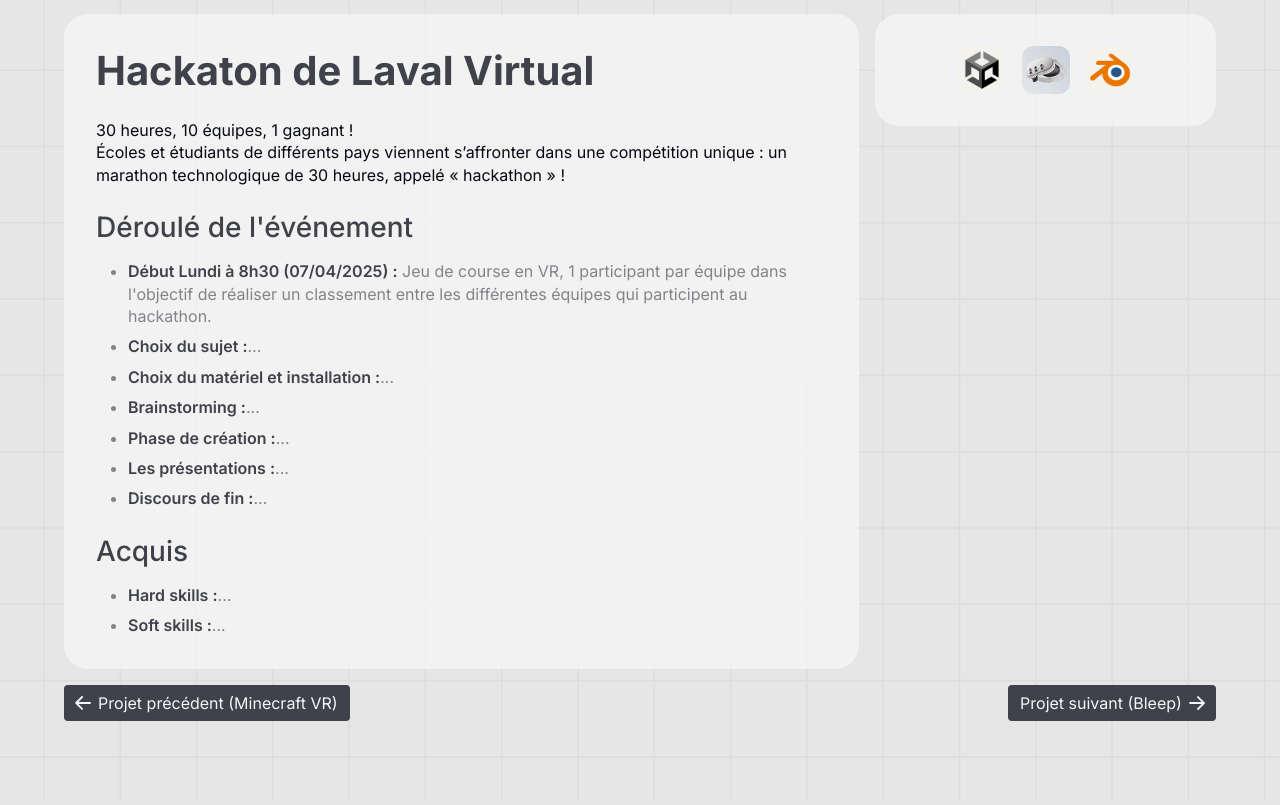
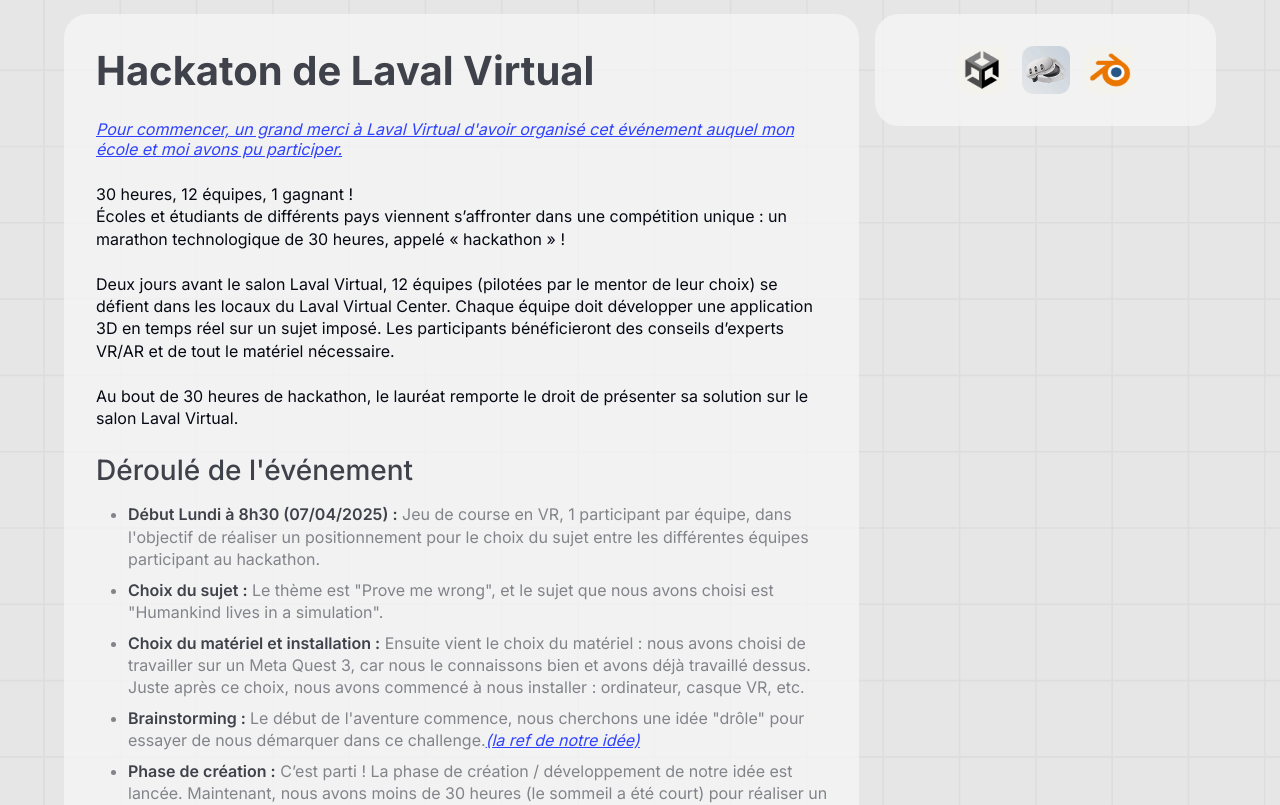
Before and after one commit to colin-lallauret/bento-portfolio, a React (Vite) app: page /projet/3d-game/laval-virtual in a window 1280 px wide. Shown: the part 1484-2289 px from the top of the page. Built offline with nearby package versions, Linux system fonts and the light colour scheme.

Commit message:
Add Laval Virtual Hackaton

```diff
--- a/src/Components/Project3dGame.jsx
+++ b/src/Components/Project3dGame.jsx
@@ -4,6 +4,7 @@ import { Link } from "react-router-dom";
 import MinecraftVR from "../Assets/Images/Projects/MinecraftVR.png";
 import IlePerdu from "../Assets/Images/Projects/IlePerdu.png";
 import NinjaCut from "../Assets/Images/Projects/NinjaCut.png";
+import LavalVirtual from "../Assets/Images/Projects/laval.png";
 
 function Project3dGame() {
   return (
@@ -68,7 +69,7 @@ function Project3dGame() {
             <span>VR / AR</span>
           </div>
         </div>
-        <img src={IlePerdu} alt="Île perdu" />
+        <img src={LavalVirtual} alt="Laval Virtual" />
       </Link>
     </>
   );
--- a/src/Components/Projects/3D_Game/LavalVirtual.jsx
+++ b/src/Components/Projects/3D_Game/LavalVirtual.jsx
@@ -65,46 +65,110 @@ function LavalVirtual() {
         <div className="content-wrapper">
           <div className="text">
             <h3>Hackaton de Laval Virtual</h3>
+            <a
+              target="_blank"
+              style={{
+                color: "#3043FE",
+                textDecoration: "underline",
+                fontStyle: "italic",
+              }}
+              href="https://www.linkedin.com/posts/youenn-thirion-2b555037_lavalvirtual-activity-7315482730044022784-6a-f/?utm_source=share&utm_medium=member_desktop&rcm=ACoAAEDRNa8BKIK61iSl6MWqYZSMuiQJ5ymRddY"
+            >
+              Pour commencer, un grand merci à Laval Virtual d&apos;avoir
+              organisé cet événement auquel mon école et moi avons pu
+              participer.{" "}
+            </a>
             <p>
-              30 heures, 10 équipes, 1 gagnant !<br />
+              30 heures, 12 équipes, 1 gagnant !<br />
               Écoles et étudiants de différents pays viennent s’affronter dans
               une compétition unique : un marathon technologique de 30 heures,
               appelé « hackathon » !<br />
+              <br />
+              Deux jours avant le salon Laval Virtual, 12 équipes (pilotées par
+              le mentor de leur choix) se défient dans les locaux du Laval
+              Virtual Center. Chaque équipe doit développer une application 3D
+              en temps réel sur un sujet imposé. Les participants bénéficieront
+              des conseils d’experts VR/AR et de tout le matériel nécessaire.
+              <br />
+              <br />
+              Au bout de 30 heures de hackathon, le lauréat remporte le droit de
+              présenter sa solution sur le salon Laval Virtual.
             </p>
             <div>
               <h4>Déroulé de l&apos;événement</h4>
               <p>
                 <b>Début Lundi à 8h30 (07/04/2025) :</b> Jeu de course en VR, 1
-                participant par équipe dans l&apos;objectif de réaliser un
-                classement entre les différentes équipes qui participent au
-                hackathon.
+                participant par équipe, dans l&apos;objectif de réaliser un
+                positionnement pour le choix du sujet entre les différentes
+                équipes participant au hackathon.
               </p>
               <p>
-                <b>Choix du sujet :</b>...
+                <b>Choix du sujet :</b> Le thème est &quot;Prove me wrong&quot;,
+                et le sujet que nous avons choisi est &quot;Humankind lives in a
+                simulation&quot;.
               </p>
               <p>
-                <b>Choix du matériel et installation :</b>...
+                <b>Choix du matériel et installation :</b> Ensuite vient le
+                choix du matériel : nous avons choisi de travailler sur un Meta
+                Quest 3, car nous le connaissons bien et avons déjà travaillé
+                dessus. Juste après ce choix, nous avons commencé à nous
+                installer : ordinateur, casque VR, etc.
               </p>
               <p>
-                <b>Brainstorming :</b>...
+                <b>Brainstorming : </b>Le début de l&apos;aventure commence,
+                nous cherchons une idée &quot;drôle&quot; pour essayer de nous
+                démarquer dans ce challenge.
+                <a
+                  target="_blank"
+                  style={{
+                    color: "#3043FE",
+                    textDecoration: "underline",
+                    fontStyle: "italic",
+                  }}
+                  href="https://www.youtube.com/watch?v=Z8yW5cyXXRc"
+                >
+                  (la ref de notre idée)
+                </a>
               </p>
               <p>
-                <b>Phase de création :</b>...
+                <b>Phase de création :</b> C’est parti ! La phase de création /
+                développement de notre idée est lancée. Maintenant, nous avons
+                moins de 30 heures (le sommeil a été court) pour réaliser un
+                prototype fonctionnel.
               </p>
               <p>
-                <b>Les présentations :</b>...
+                <b>Les présentations :</b> Notre prototype est enfin terminé, il
+                est temps de découvrir ce que les autres équipes ont réalisé et
+                de présenter notre projet. Chaque équipe a eu 7 minutes pour
+                présenter son travail.
               </p>
               <p>
-                <b>Discours de fin :</b>...
+                <b>Discours de fin :</b> Remerciements et félicitations de la
+                part de l&apos;équipe organisatrice du hackathon, suivis de
+                l&apos;annonce de l&apos;équipe gagnante :{" "}
+                <a
+                  target="_blank"
+                  style={{
+                    color: "#3043FE",
+                    textDecoration: "underline",
+                    fontStyle: "italic",
+                  }}
+                  href="https://www.linkedin.com/feed/update/urn:li:activity:7316810595196932096/"
+                >
+                  Institute of Art and Technology at NTHU (國立清華大學)
+                </a>
               </p>
             </div>
             <div>
               <h4>Acquis</h4>
               <p>
-                <b>Hard skills :</b>...
+                <b>Hard skills :</b>Prototypage rapide en réalité virtuelle,
+                développement 3D temps réel sur Meta Quest 3, gestion de
+                matériel immersif, présentation technique d’un projet.
               </p>
               <p>
-                <b>Soft skills :</b>...
+                <b>Soft skills :</b>Travail en équipe, créativité, gestion du
+                stress, communication efficace, esprit d’analyse, adaptabilité.
               </p>
             </div>
           </div>
--- a/src/Components/Regions/Header.jsx
+++ b/src/Components/Regions/Header.jsx
@@ -32,7 +32,8 @@ const Header = () => {
   return (
     <>
       <Link to="/projet/3d-game/laval-virtual" className="hero-info">
-        <div className="text-new">NEW 🧑‍💻👾</div>Participation à Laval Virtual{" "}
+        <div className="text-new">NEW 🧑‍💻👾</div>Participation au Laval Virtual
+        Hackaton{" "}
         <div className="text-info">(clique ici pour en savoir plus)</div>
       </Link>
       <header>
```
Also changed, not shown: 1 other file (tests, documents, lock files or other folders).
